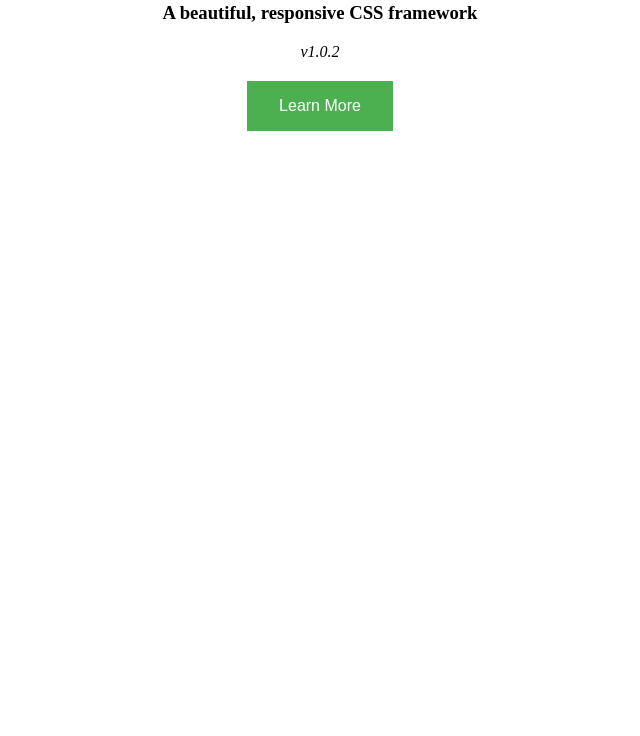
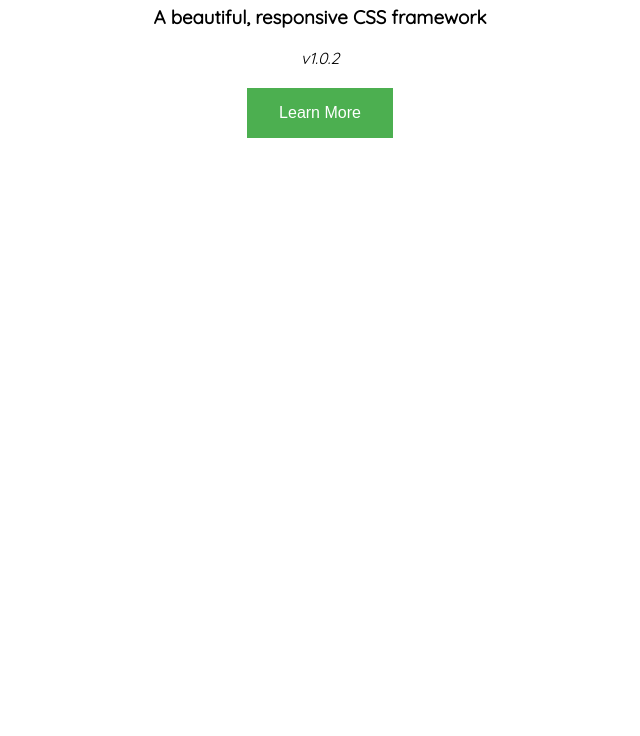
Before and after one commit to aadithpm/Borealis, a plain HTML site: page index.html in a window 1280 px wide. Shown: the part 64-800 px from the top of the page, without its empty margins (320-960 px from the left). Drawn offline with Linux system fonts and the light colour scheme; files that its build step writes are made by us from their sources.

Commit message:
Added font to .hero

```diff
--- a/css/stylesheet.css
+++ b/css/stylesheet.css
@@ -17,3 +17,6 @@
     color: black;
     border: 2px solid #555555;
 }
+.hero{
+ font-family: 'Quicksand', sans-serif;
+}
```
